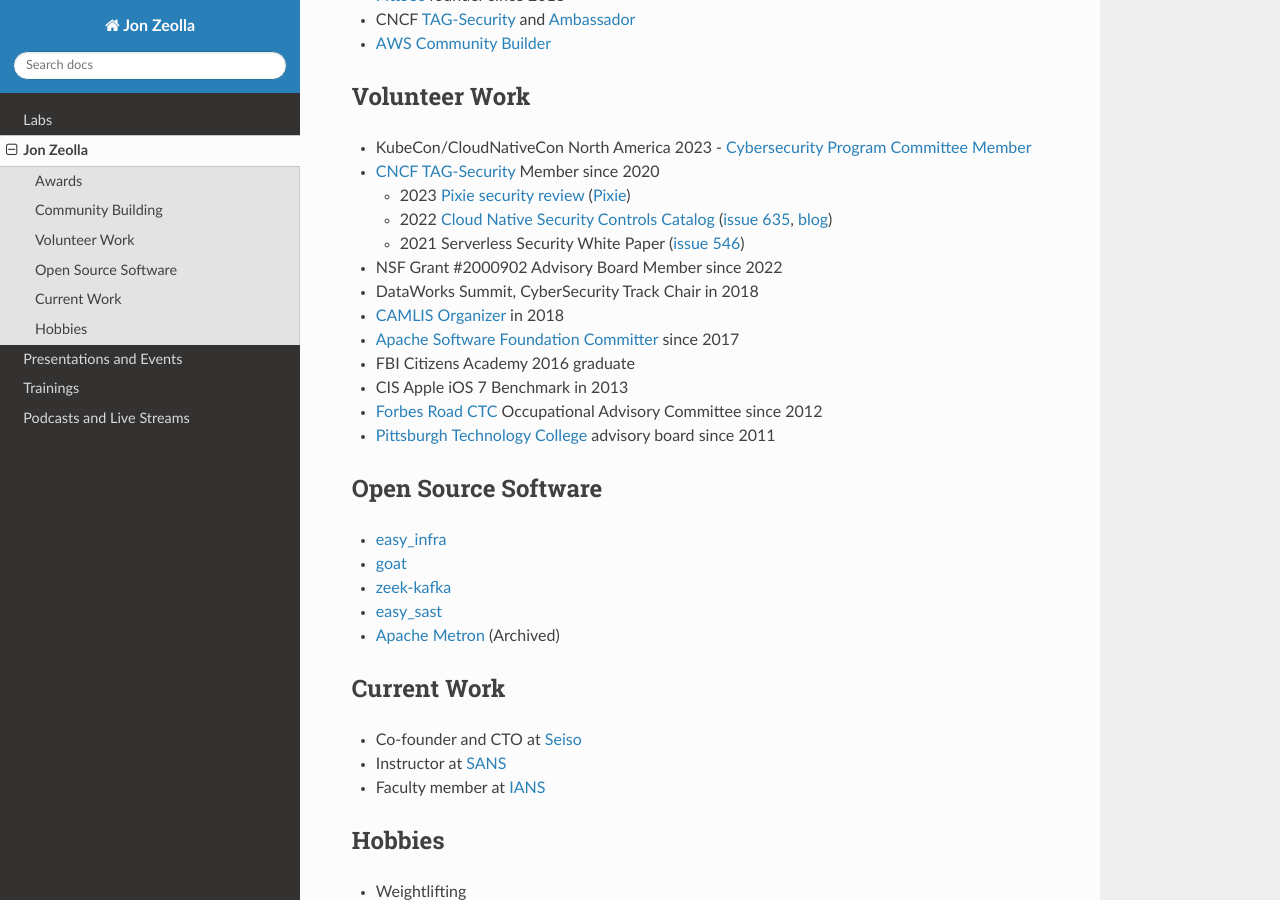
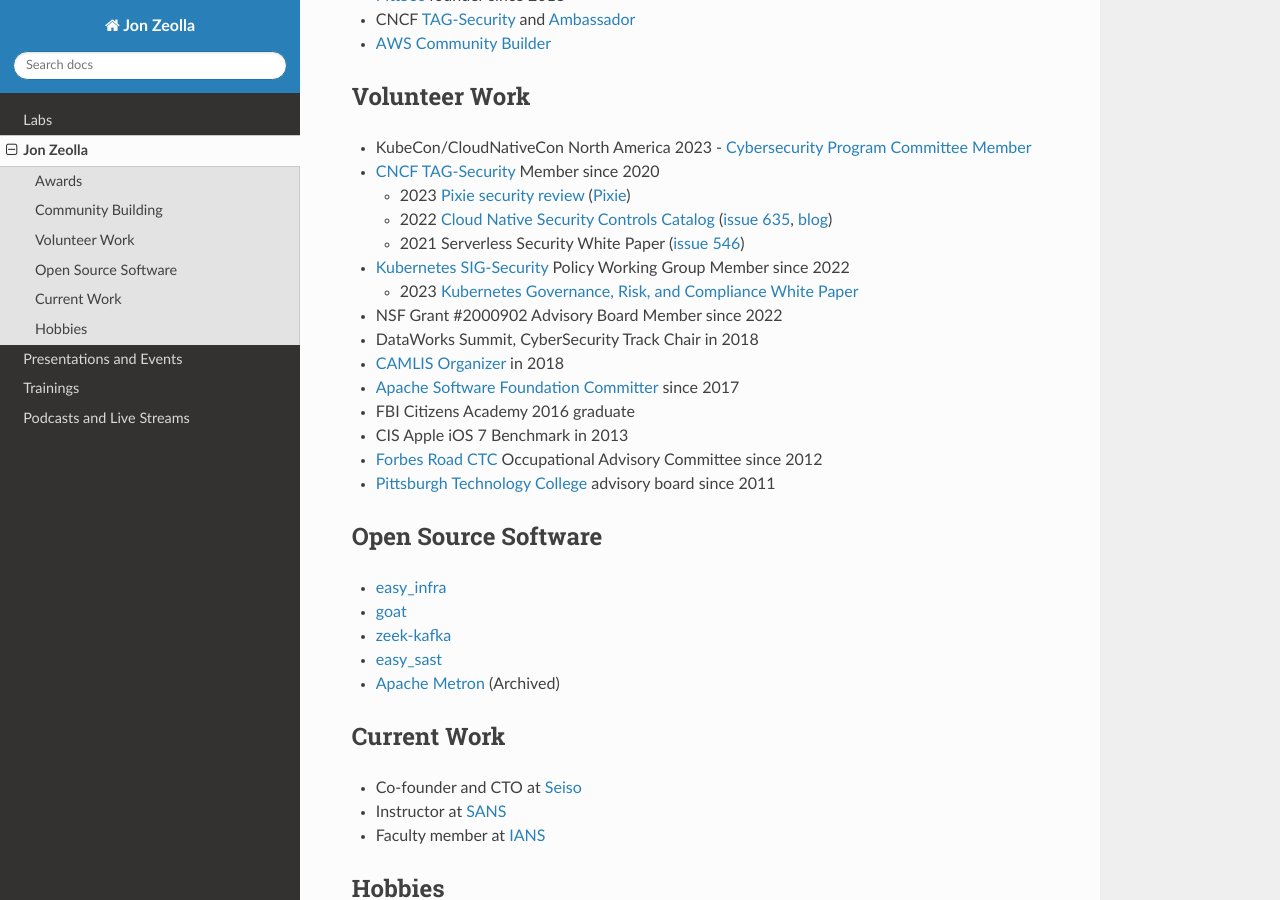
Before and after one commit to JonZeolla/JonZeolla.github.io, a Sphinx documentation site: the page built from docs/about-me.md, in a window 1280 px wide and 900 px high, scrolled down 812 px. Built offline with Sphinx 7.4.7 and the Read the Docs theme 2.0.0, drawn with Linux system fonts in a browser that asks for light colours.

Commit message:
Add GRC whitepaper and upcoming workshop

```diff
--- a/docs/about-me.md
+++ b/docs/about-me.md
@@ -70,6 +70,9 @@
     635](https://github.com/cncf/tag-security/issues/635),
     [blog](https://www.cncf.io/blog/2022/06/07/introduction-to-the-cloud-native-security-controls-catalog/))
   * 2021 Serverless Security White Paper ([issue 546](https://github.com/cncf/tag-security/issues/546))
+* [Kubernetes SIG-Security](https://github.com/kubernetes/sig-security/tree/main) Policy Working Group Member since 2022
+  * 2023 [Kubernetes Governance, Risk, and Compliance White
+    Paper](https://github.com/kubernetes/sig-security/blob/8cf0dd5dc8b9c7e67be71b19e3b4683645b99a68/sig-security-docs/papers/policy_grc/Kubernetes_Policy_WG_Paper_v1_101123.pdf)
 * NSF Grant #2000902 Advisory Board Member since 2022
 * DataWorks Summit, CyberSecurity Track Chair in 2018
 * [CAMLIS Organizer](https://www.camlis.org/) in 2018
```
Also changed, not shown: docs/ref/jz-content.md (+3 -1 lines).
